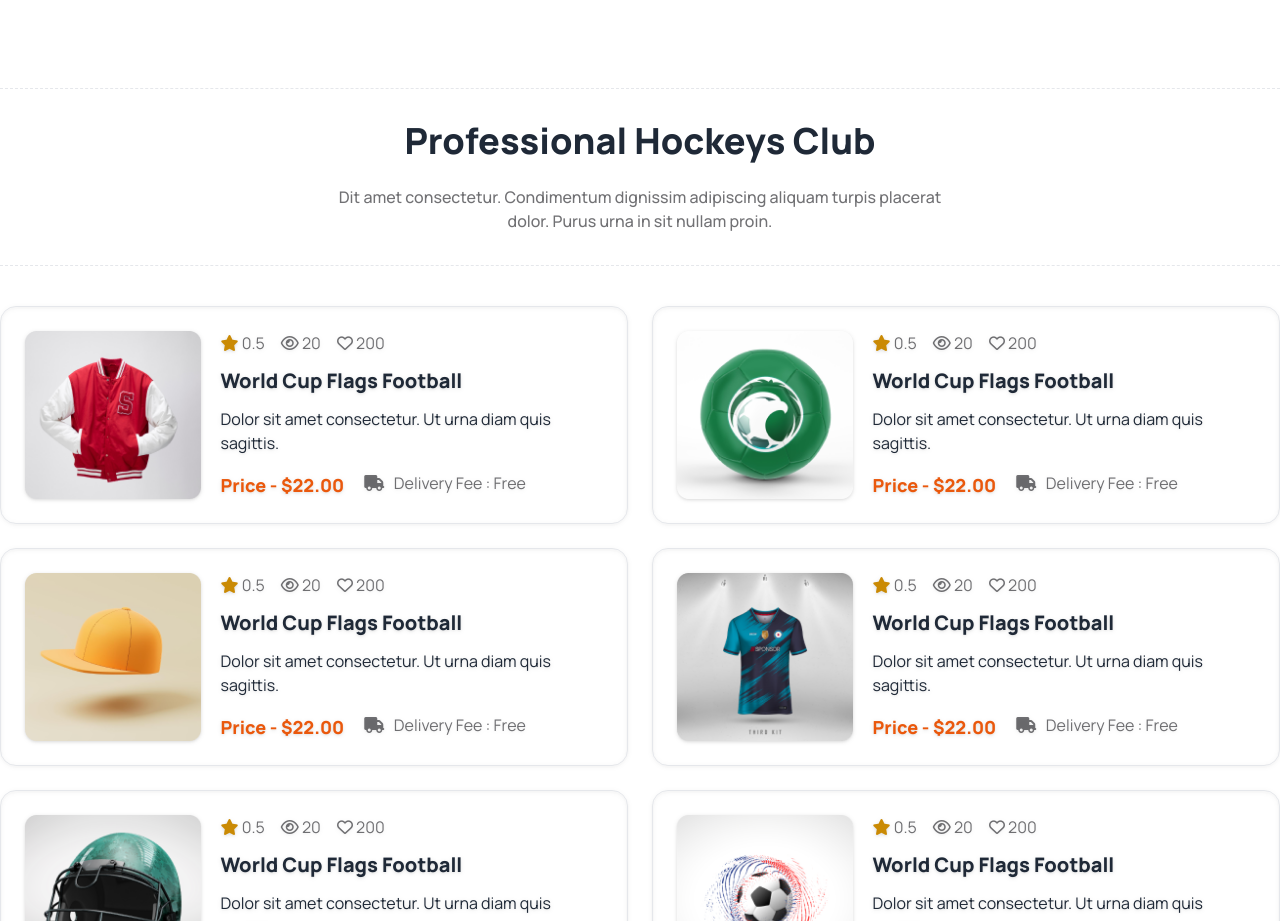
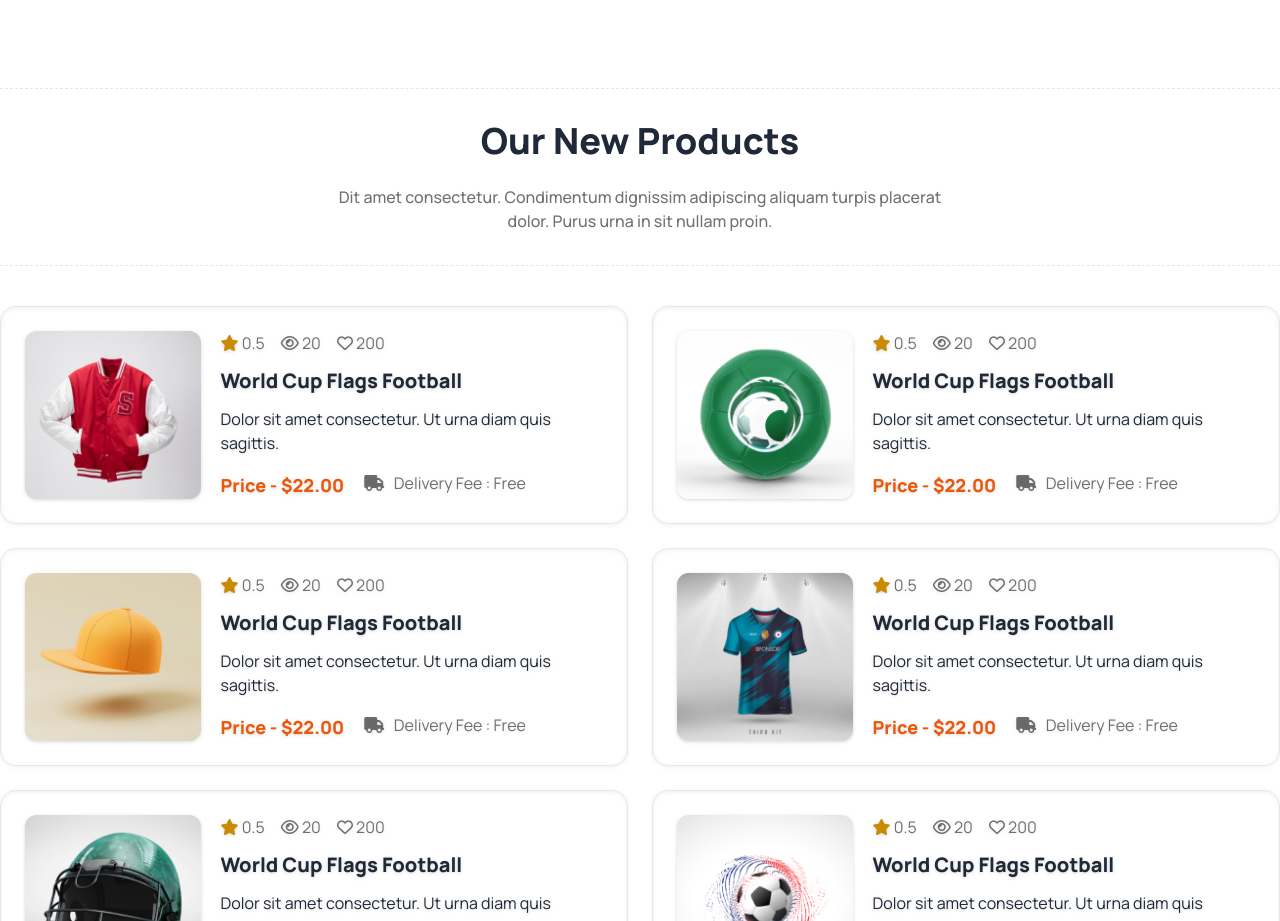
Before and after one commit to Dev-Muhammad-Suhan/Assignment-3-Hockey-s, a plain HTML site: page index.html in a window 1280 px wide. Shown: the part 2100-3021 px from the top of the page. Drawn offline with nearby package versions, Linux system fonts and the light colour scheme.

Commit message:
Edit Product Section Title

```diff
--- a/index.html
+++ b/index.html
@@ -247,7 +247,7 @@
             <div>
                 <!-- Section content -->
                 <div class="px-5 text-center border-dashed border-y my-10 lg:mt-[100px]">
-                    <h1 class="mt-8 mb-6 text-2xl lg:text-4xl font-extrabold">Professional Hockeys Club</h1>
+                    <h1 class="mt-8 mb-6 text-2xl lg:text-4xl font-extrabold">Our New Products</h1>
                     <p class="text-base font-medium text-pera-color mb-1 lg:mb-8">Dit amet consectetur. Condimentum
                         dignissim
                         adipiscing aliquam turpis placerat <br> dolor. Purus urna in sit nullam proin. </p>
```
